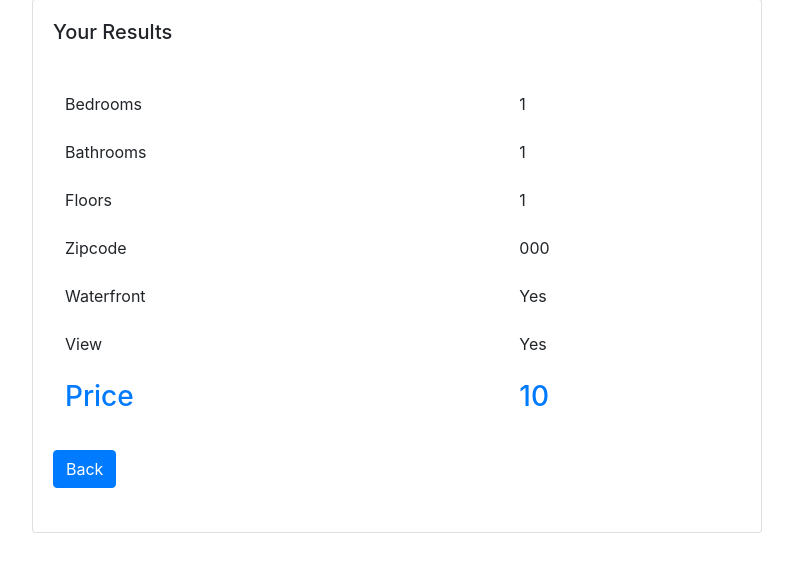
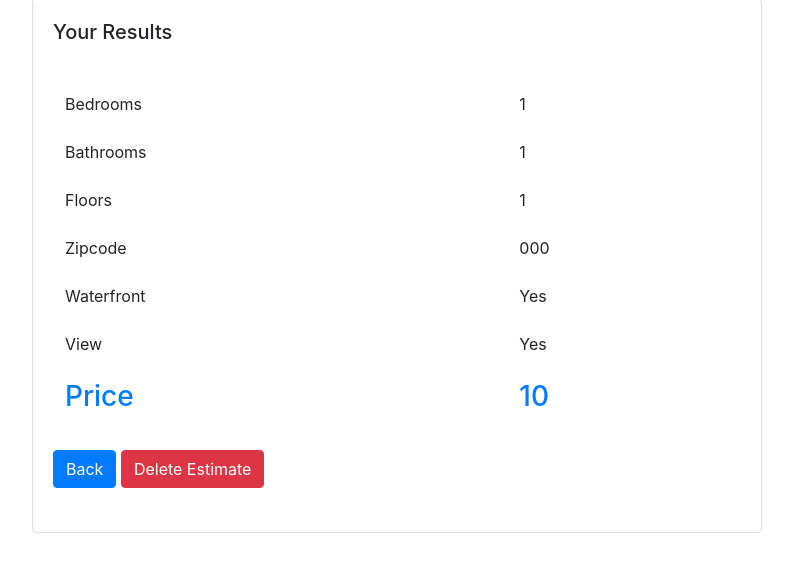
Before and after one commit to corey-fontenot/kc_house_prediction, a Flask app: page /results/1 in a window 1280 px wide. Shown: the part 137-709 px from the top of the page, without its empty margins (243-1036 px from the left). Run offline with Flask 2, Linux system fonts and the light colour scheme; a user stored in the database is signed in; tables that the repository leaves empty hold one stand-in row (values such as "Sample post"); some libraries are stand-ins or nearby versions.

Commit message:
Add functionality to delete an estimate

```diff
--- a/app/routes.py
+++ b/app/routes.py
@@ -151,6 +151,18 @@ def save_estimate():
     return redirect(url_for('estimates'))  # load estimates page
 
 
+@app.route('/delete_estimate', methods=['POST', 'GET'])
+def delete_estimate():
+    doomed_estimate = Estimate.query.filter_by(id=request.args.get('estimate_id')).first()
+
+    db.session.delete(doomed_estimate)  # delete estimate from the database
+    db.session.commit()
+
+    flash('Estimate has been successfully deleted')  # confirmation message to the user
+
+    return redirect(url_for('estimates'))  # load estimates page
+
+
 # display a user's estimates
 @app.route('/estimates')
 @login_required
--- a/app/templates/results.html
+++ b/app/templates/results.html
@@ -58,6 +58,9 @@
                         <a href="{{ url_for('estimates') }}">
                             <button class="btn btn-primary">Back</button>
                         </a>
+                        <a href="{{ url_for('delete_estimate', estimate_id=result.id) }}">
+                            <button class="btn btn-danger">Delete Estimate</button>
+                        </a>
                     {% else %}
                         <a href="{{ url_for('save_estimate', bedrooms=result.bedrooms, bathrooms=result.bathrooms,
                                 floors=result.floors, zipcode=result.zipcode, view=result.view, waterfront=result.waterfront,
```
